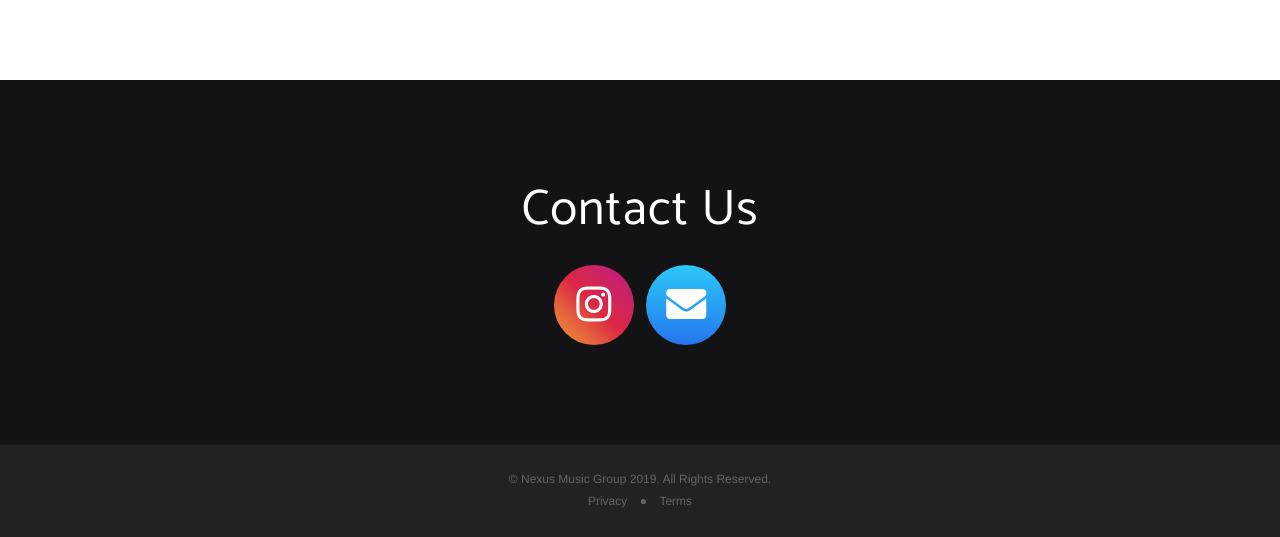
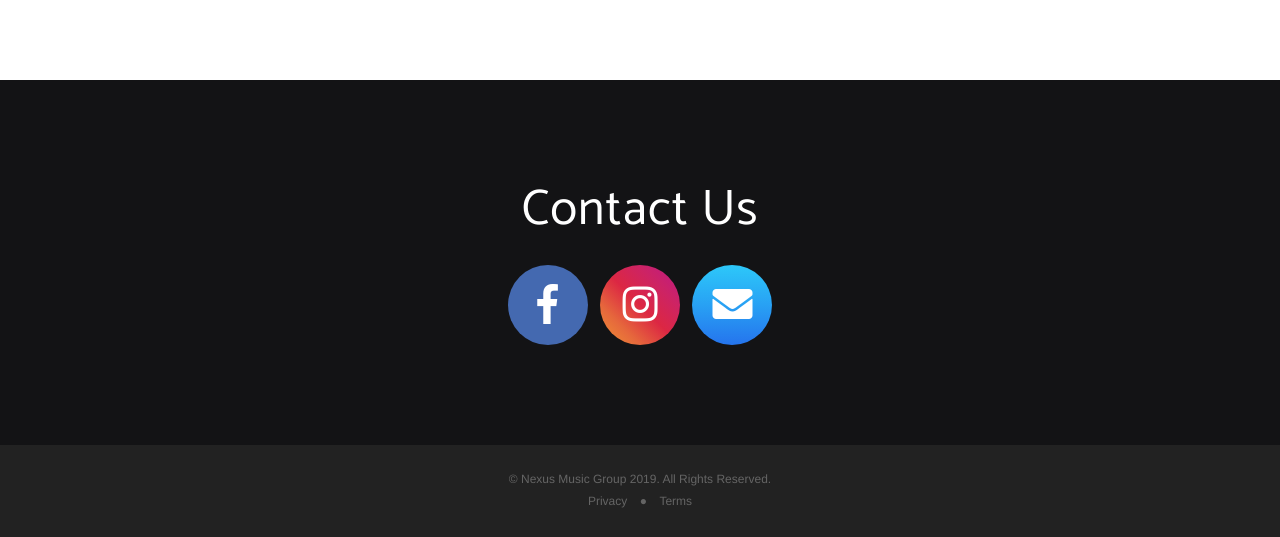
Before and after one commit to nexusmusicgroup/nexusmusicgroup.github.io, a Jekyll site: the page index.html, which Jekyll copies as it is, in a window 1280 px wide and 1400 px high, scrolled down 775 px. Shown: the part 863-1400 px from the top of the window. Built offline with Jekyll 4.4.1, drawn with Linux system fonts in a browser that asks for light colours; some web fonts are replaced; comment, search, counter and statistics services are not loaded.

Commit message:
Add Facebook social link

```diff
--- a/_sass/_contact.scss
+++ b/_sass/_contact.scss
@@ -19,6 +19,11 @@ section.contact {
                 color: white;
                 border-radius: 100%;
             }
+            &.social-facebook {
+                a {
+                    background: #4469B0;
+                }
+            }
             &.social-instagram {
                 a {
                     background: #f09433;
--- a/index.html
+++ b/index.html
@@ -130,11 +130,19 @@
     <div class="container">
       <h2><b>Contact Us</b></h2>
       <ul class="list-inline list-social">
+        <!-- facebook -->
+        <li class="list-inline-item social-facebook">
+          <a href="https://www.facebook.com/nexusmusicuk/">
+            <i class="fab fa-facebook-f"></i>
+          </a>
+        </li>
+        <!-- instagram -->
         <li class="list-inline-item social-instagram">
           <a href="https://www.instagram.com/nexusmusicuk/">
             <i class="fab fa-instagram"></i>
           </a>
         </li>
+        <!-- email -->
         <li class="list-inline-item social-mail">
           <a href="mailto:info@nexusmusicgroup.co.uk">
             <i class="fa fa-envelope"></i>
```
Also changed, not shown: 3 other files.
